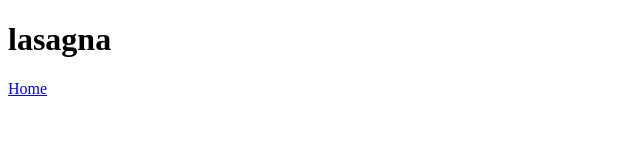
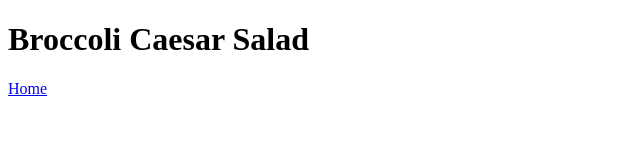
Before and after one commit to fethi87/odin-recipes, a plain HTML site: page recipes/lasagna.html in a window 1280 px wide. Shown: the whole page, without its empty margins (0-640 px from the left). Drawn offline with Linux system fonts and the light colour scheme.

```diff
--- a/recipes/lasagna.html
+++ b/recipes/lasagna.html
@@ -1,12 +1,12 @@
 <!DOCTYPE html>
 <html lang="en">
   <head>
-    <meta charset="UTF-8" />
+    <meta charset="UTF-RecipesRecipesRecipesRecipesRecipes8" />
     <meta name="viewport" content="width=device-width, initial-scale=1.0" />
     <title>Document</title>
   </head>
   <body>
-    <h1>lasagna</h1>
+    <h1>Broccoli Caesar Salad</h1>
     <a href="/index.html">Home</a>
   </body>
 </html>
```
Also changed, not shown: recipes/images/Broccoli_Caesar_Salad.jpg (added).
